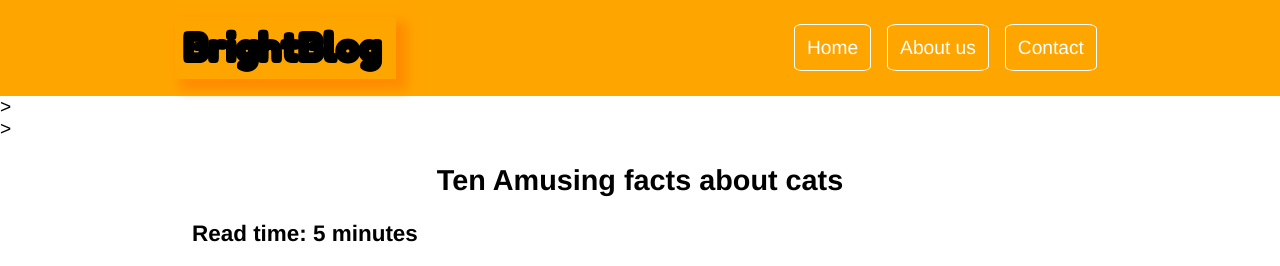
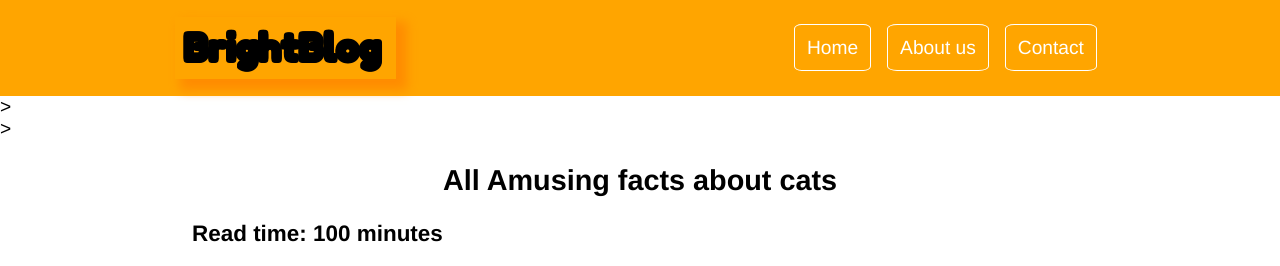
Before and after one commit to qasim947A/qasim947A.github.io, a plain HTML site: page index.html in a window 1280 px wide. Shown: the top 266 px of the page. Drawn offline with Linux system fonts and the light colour scheme; no server answers.

Commit message:
Update index.html

```diff
--- a/index.html
+++ b/index.html
@@ -33,8 +33,8 @@ rel="stylesheet">
                 <article>
                     <header>
                         <!-- Article's header goes here -->
-                        <h2>Ten Amusing facts about cats</h2>
-                        <h3>Read time: 5 minutes</h3>
+                        <h2>All Amusing facts about cats</h2>
+                        <h3>Read time: 100 minutes</h3>
                     </header>
                     <main>
                        <p>Lorem ipsum dolor sit amet, consectetur adipisicing elit.
```
